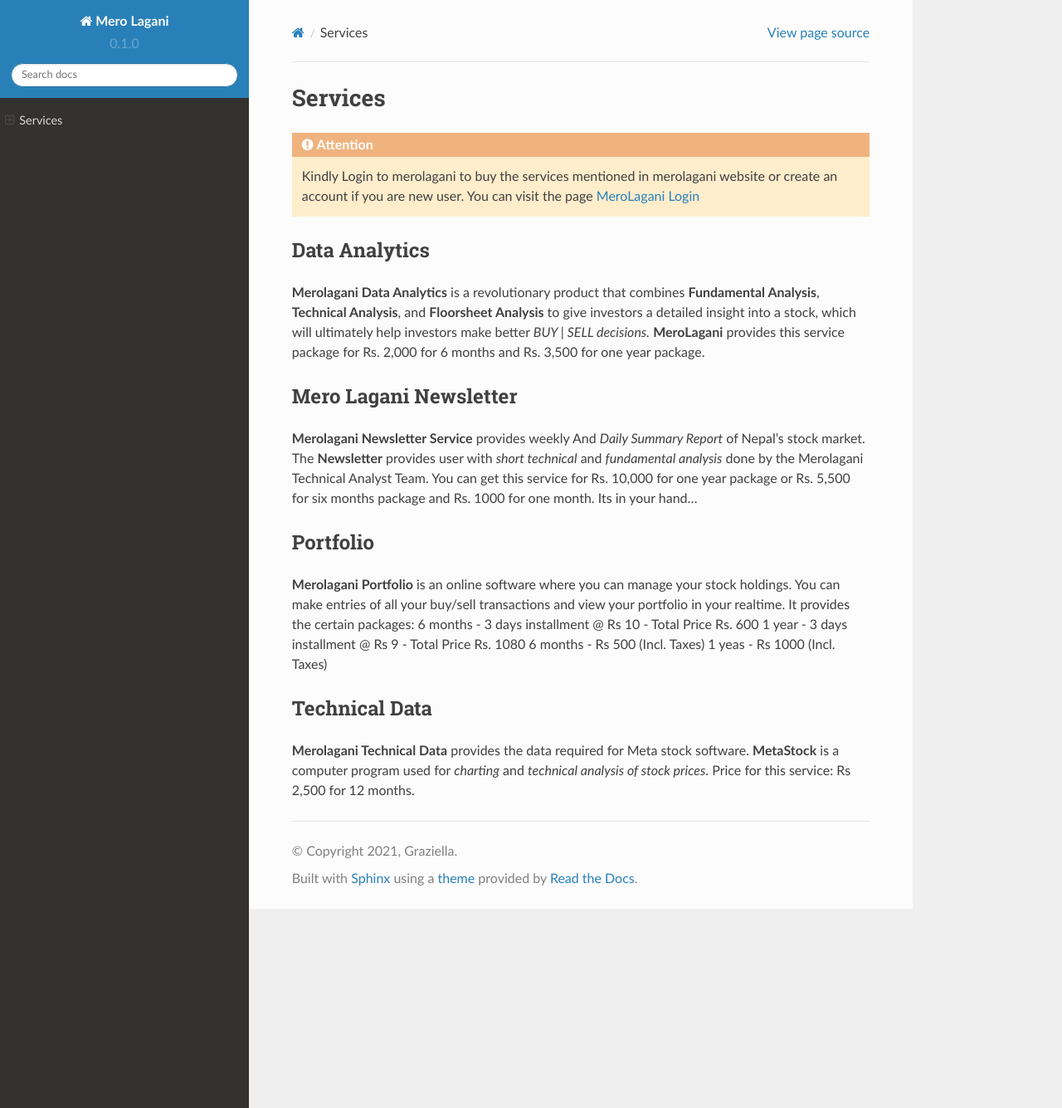
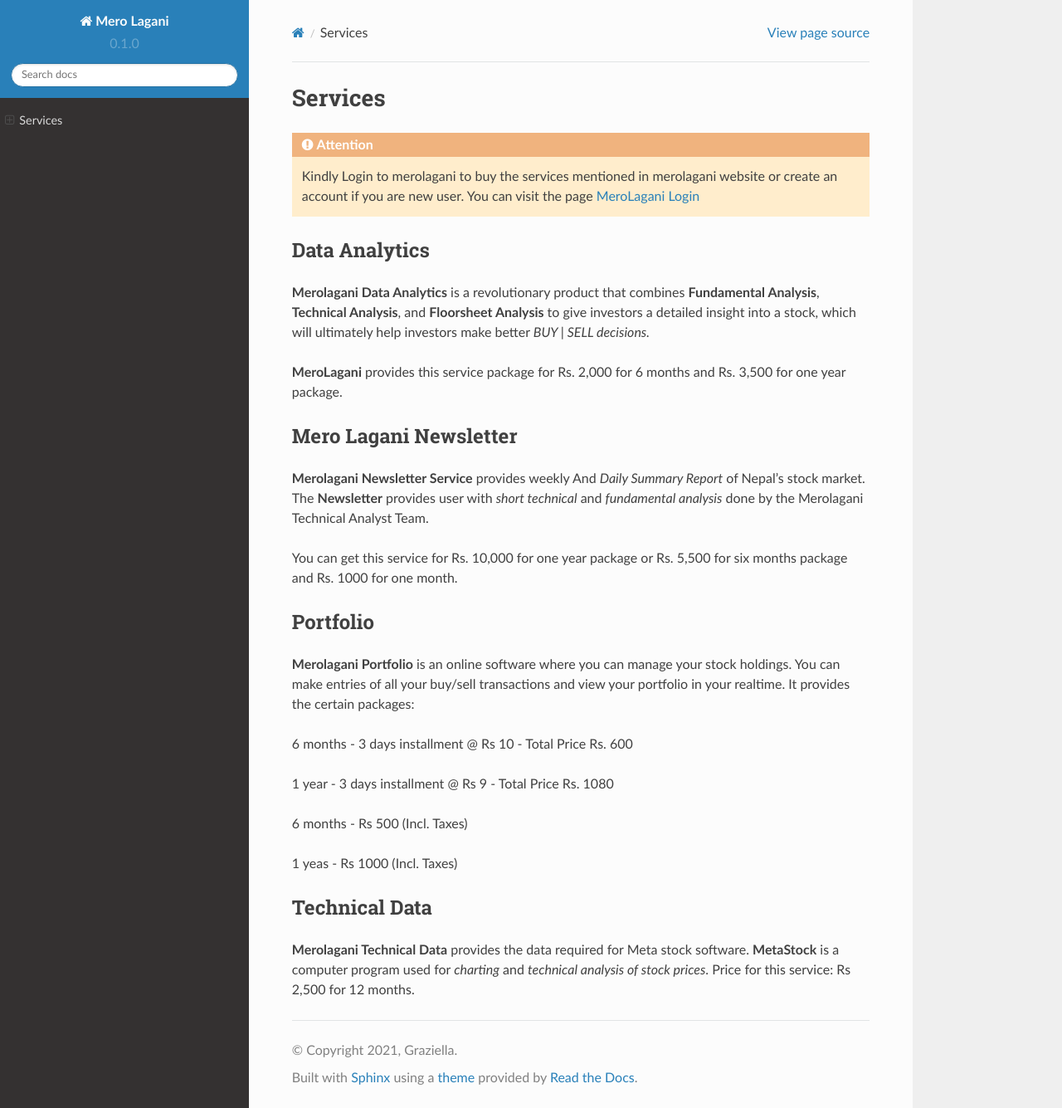
Before and after one commit to Aamosh12/Project, a Sphinx documentation site: the page built from docs/source/services.rst, in a window 1280 px wide and 1335 px high. Shown: the whole window at 83% size. Built offline with Sphinx 7.4.7 and the Read the Docs theme 2.0.0, drawn with Linux system fonts in a browser that asks for light colours.

```diff
--- a/docs/source/services.rst
+++ b/docs/source/services.rst
@@ -12,6 +12,7 @@
 **Merolagani Data Analytics** is a revolutionary product that combines **Fundamental Analysis**, **Technical Analysis**, and **Floorsheet Analysis**
 to give investors a detailed insight into a stock,
 which will ultimately help investors make better *BUY | SELL decisions.*
+
 **MeroLagani** provides this service package for Rs. 2,000 for 6 months and Rs. 3,500 for one year package.
 
 Mero Lagani Newsletter
@@ -19,8 +20,9 @@
 
 **Merolagani Newsletter Service** provides weekly And *Daily Summary Report* of Nepal’s stock market.
 The **Newsletter** provides user with *short technical* and *fundamental analysis* done by the Merolagani Technical Analyst Team.
+
 You can get this service for Rs. 10,000 for one year package or Rs. 5,500 for six months package and Rs. 1000 for one month.
-Its in your hand...
+
 
 Portfolio
 ---------
@@ -28,9 +30,13 @@
 **Merolagani Portfolio** is an online software where you can manage your stock holdings.
 You can make entries of all your buy/sell transactions and view your portfolio in your realtime.
 It provides the certain packages:
+
 6 months - 3 days installment @ Rs 10 - Total Price Rs. 600
+
 1 year - 3 days installment @ Rs 9 - Total Price Rs. 1080
+
 6 months - Rs 500 (Incl. Taxes)
+
 1 yeas - Rs 1000 (Incl. Taxes)
 
 Technical Data
```
